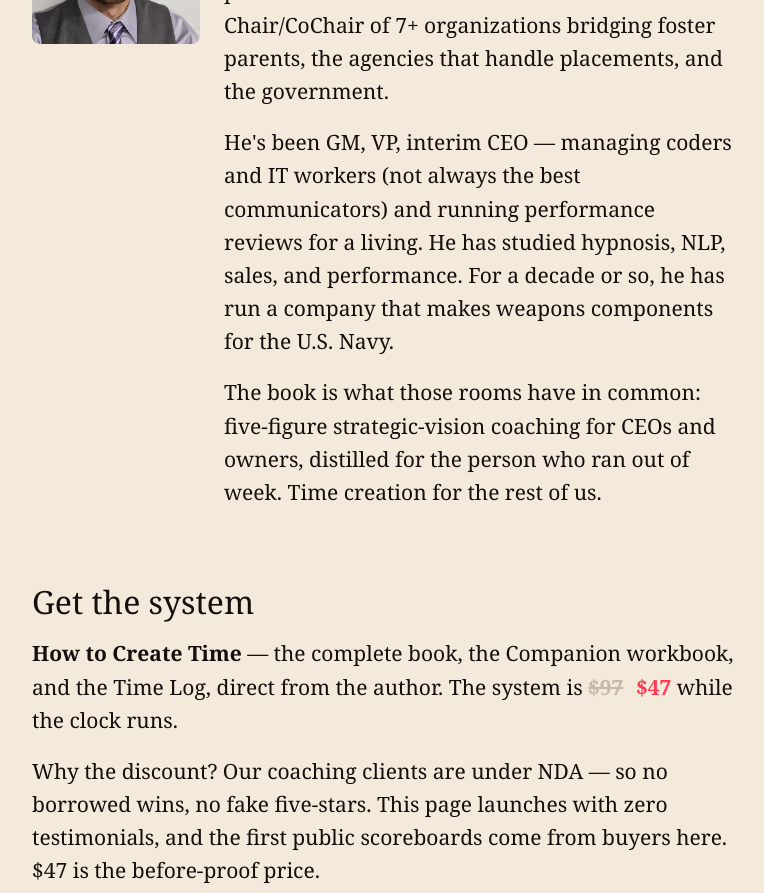
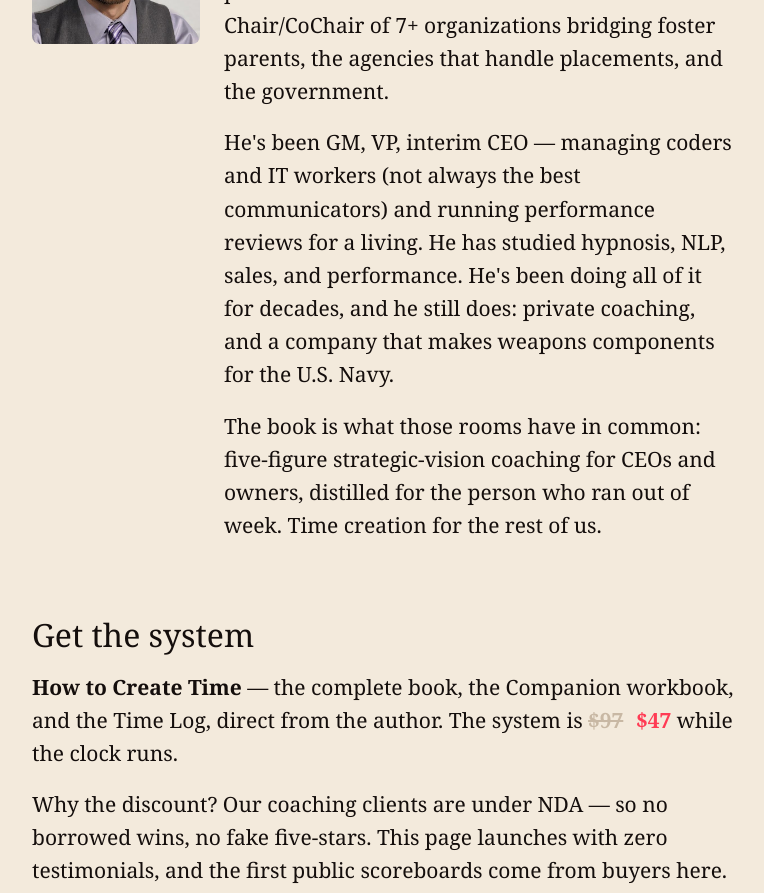
Before and after one commit to SOCIT/invocationinc-h2ct, a Next.js app: page / in a window 1280 px wide. Shown: the part 6920-7813 px from the top of the page, without its empty margins (256-1020 px from the left). Built offline with nearby package versions, Linux system fonts and the light colour scheme.

Commit message:
Bio P2: decades + still active framing (private coaching, Navy company)

```diff
--- a/src/components/H2CTPage.tsx
+++ b/src/components/H2CTPage.tsx
@@ -329,8 +329,9 @@ export function H2CTPage() {
             <p>
               He&apos;s been GM, VP, interim CEO — managing coders and IT workers (not always
               the best communicators) and running performance reviews for a living. He has
-              studied hypnosis, NLP, sales, and performance. For a decade or so, he has
-              run a company that makes weapons components for the U.S. Navy.
+              studied hypnosis, NLP, sales, and performance. He&apos;s been doing all of it for decades,
+              and he still does: private coaching, and a company that makes weapons components for
+              the U.S. Navy.
             </p>
 
             <p>
```
